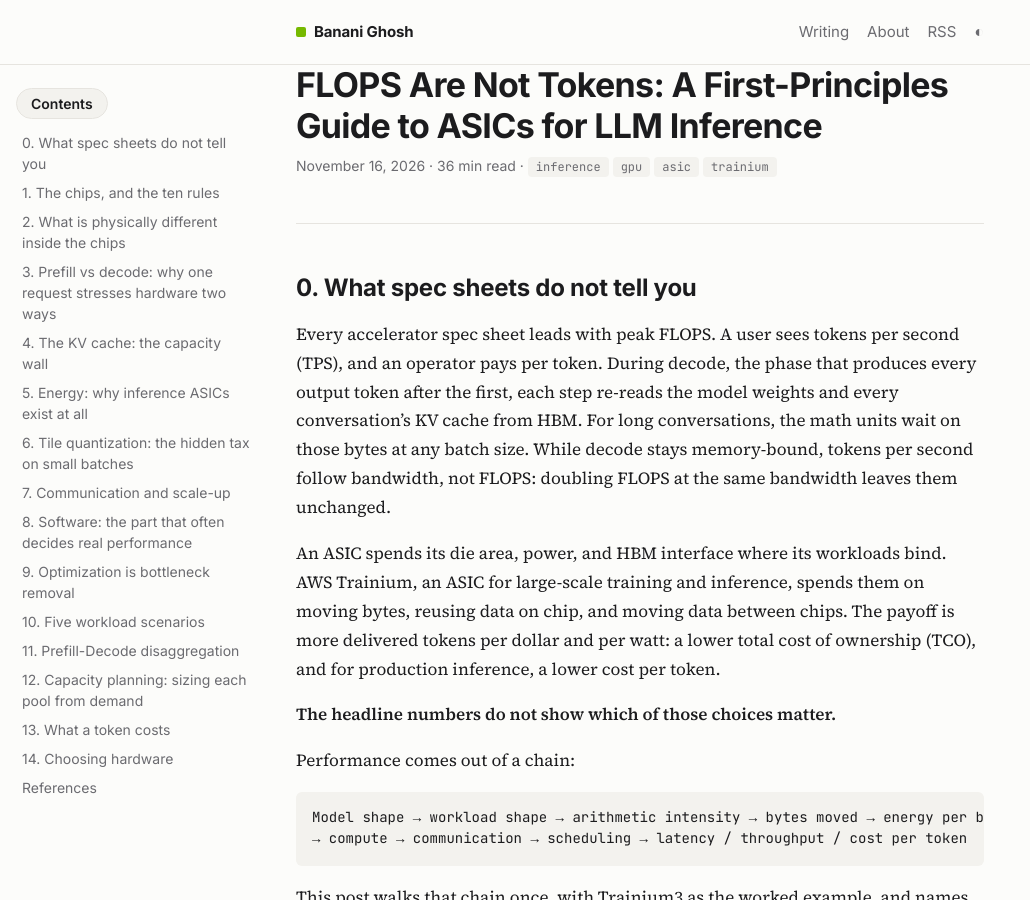
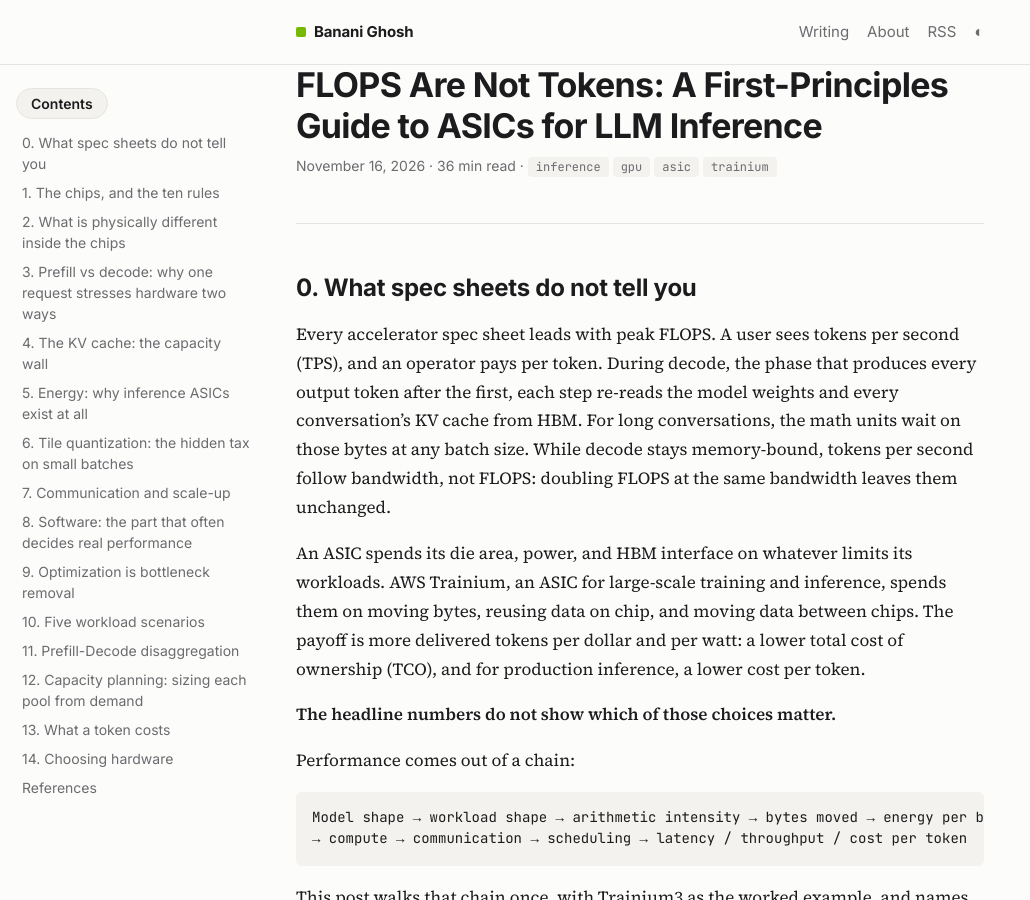
Before and after one commit to bananighosh/bananighosh.github.io, a Jekyll site: the page built from _posts/2026-11-16-flops-are-not-tokens.md, in a window 1280 px wide and 900 px high. Shown: the whole window, without its empty margins (0-1030 px from the left). Built offline with Jekyll 4.4.1, drawn with Linux system fonts in a browser that asks for light colours.

Commit message:
Intro: plain wording for the ASIC budget line
Co-Authored-By: Claude Opus 5.5 <noreply@anthropic.com>
Claude-Session: https://claude.ai/code/session_01K2HJxVUv7i1duGErniTfDd

```diff
--- a/_posts/2026-11-16-flops-are-not-tokens.md
+++ b/_posts/2026-11-16-flops-are-not-tokens.md
@@ -19,7 +19,7 @@ math: false
 
 Every accelerator spec sheet leads with peak FLOPS. A user sees tokens per second (TPS), and an operator pays per token. During decode, the phase that produces every output token after the first, each step re-reads the model weights and every conversation's KV cache from HBM. For long conversations, the math units wait on those bytes at any batch size. While decode stays memory-bound, tokens per second follow bandwidth, not FLOPS: doubling FLOPS at the same bandwidth leaves them unchanged.
 
-An ASIC spends its die area, power, and HBM interface where its workloads bind. AWS Trainium, an ASIC for large-scale training and inference, spends them on moving bytes, reusing data on chip, and moving data between chips. The payoff is more delivered tokens per dollar and per watt: a lower total cost of ownership (TCO), and for production inference, a lower cost per token.
+An ASIC spends its die area, power, and HBM interface on whatever limits its workloads. AWS Trainium, an ASIC for large-scale training and inference, spends them on moving bytes, reusing data on chip, and moving data between chips. The payoff is more delivered tokens per dollar and per watt: a lower total cost of ownership (TCO), and for production inference, a lower cost per token.
 
 <p>
 <b>The headline numbers do not show which of those choices matter.</b>
```
